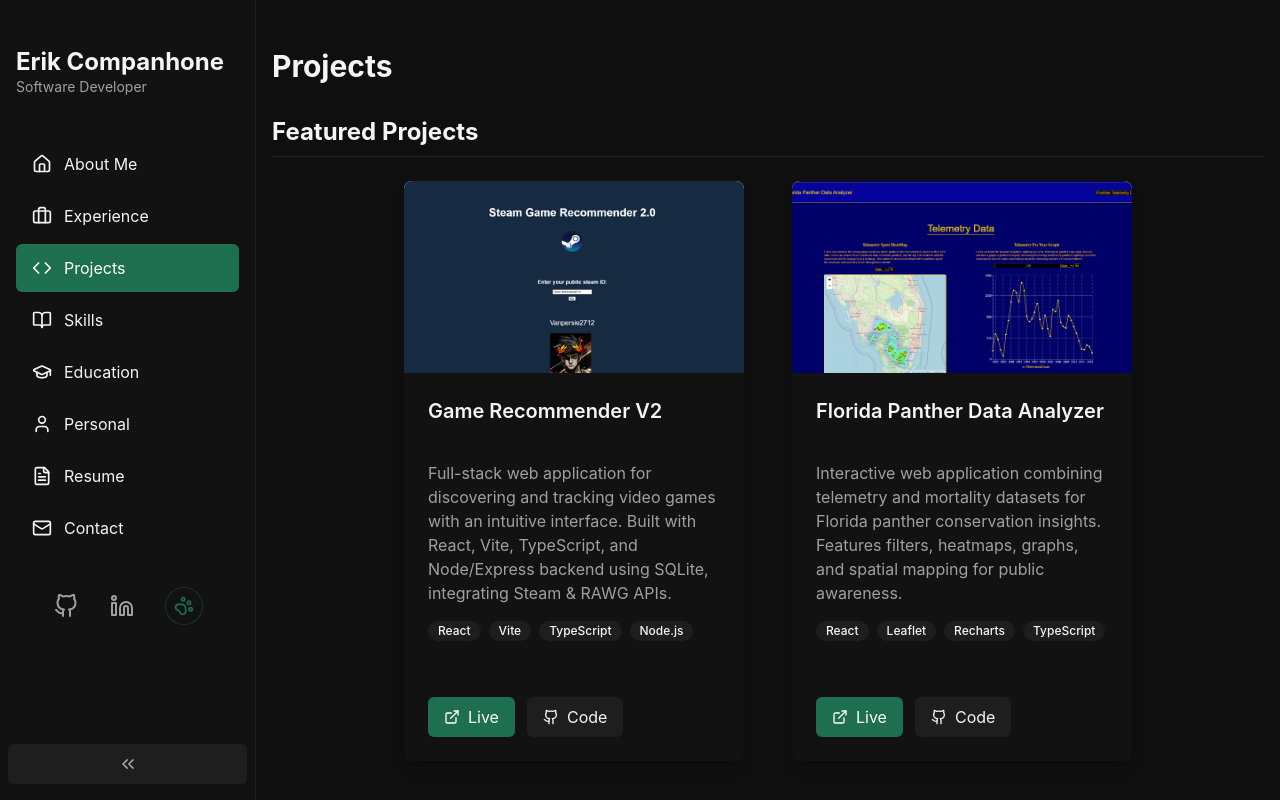
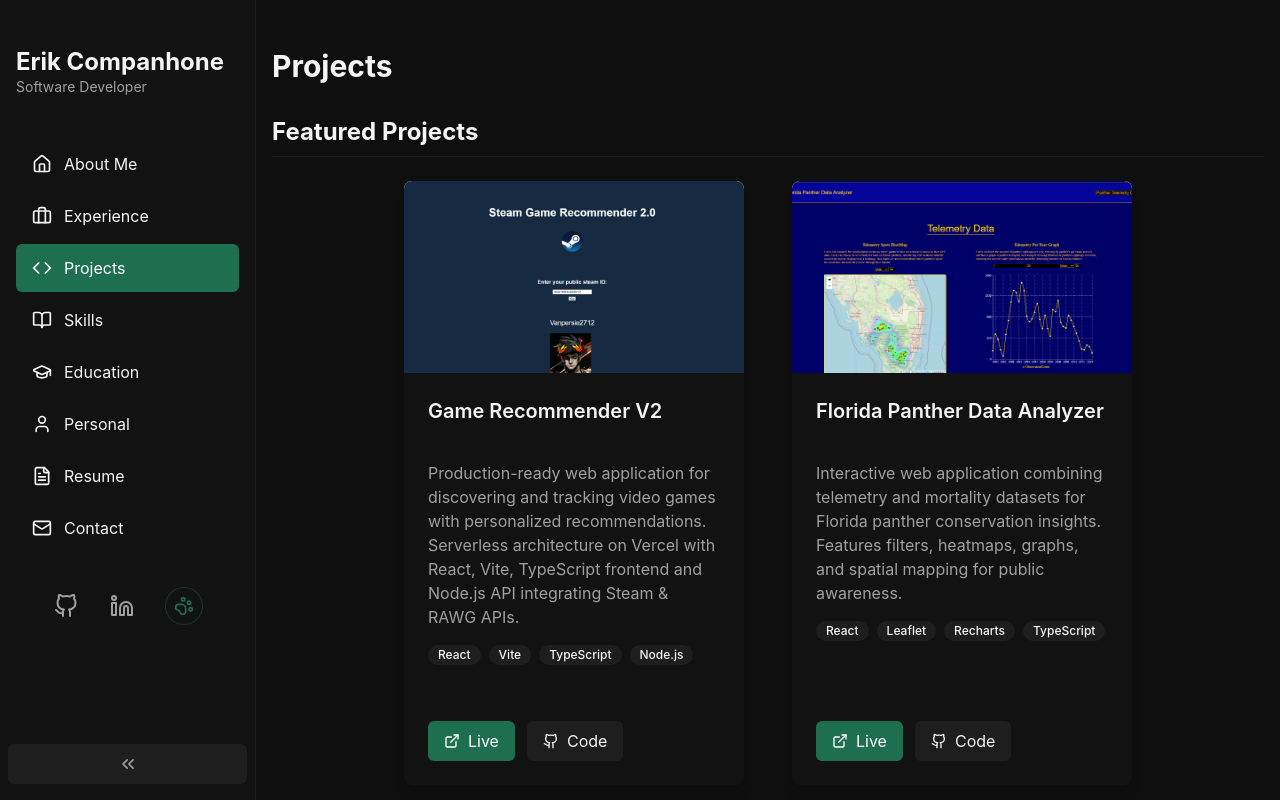
Before and after one commit to erikcompanhone/Personal-Portfolio, a React (Vite) app: page /projects in a window 1280 px wide. Shown: the top 800 px of the page. Built offline with nearby package versions, Linux system fonts and the light colour scheme.

Commit message:
updated tech

```diff
--- a/src/data/projectsData.ts
+++ b/src/data/projectsData.ts
@@ -43,10 +43,10 @@ const legacy: RawProject[] = [
     title: 'Game Recommender V2',
     short: 'Full-stack game discovery & tracking platform.',
     description: [
-      'Full-stack web application for discovering and tracking video games with an intuitive interface.',
-      'Built with React, Vite, TypeScript, and Node/Express backend using SQLite, integrating Steam & RAWG APIs.'
+      'Production-ready web application for discovering and tracking video games with personalized recommendations.',
+      'Serverless architecture on Vercel with React, Vite, TypeScript frontend and Node.js API integrating Steam & RAWG APIs.'
     ],
-    tech: ['React', 'Vite', 'TypeScript', 'Node.js', 'Express', 'Docker', 'RESTful API\'s', 'SQL'],
+    tech: ['React', 'Vite', 'TypeScript', 'Node.js', 'Vercel', 'Serverless Functions', 'RESTful API\'s', 'Steam API', 'RAWG API'],
     repo: 'https://github.com/erikalmeidah/GameRecommenderV2',
     live: 'https://gamerecommenderv2.erikcompanhone.com',
     image: 'gamerecv2.jpg',
```
